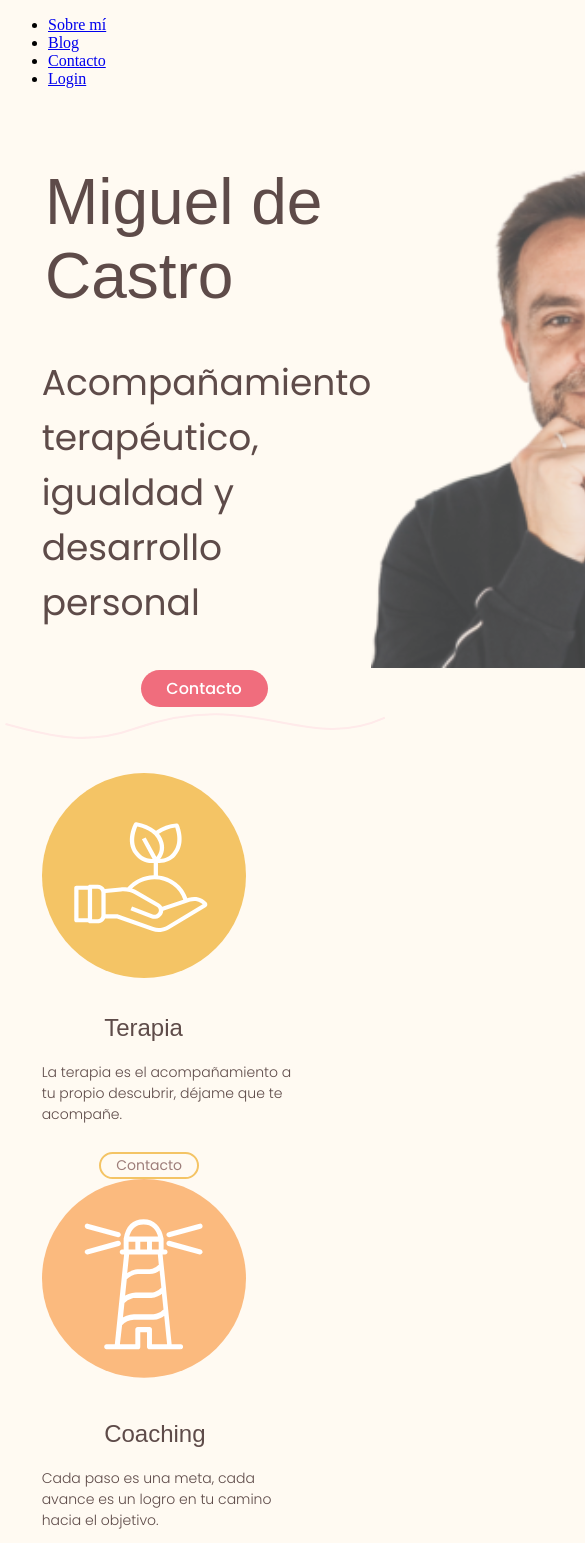
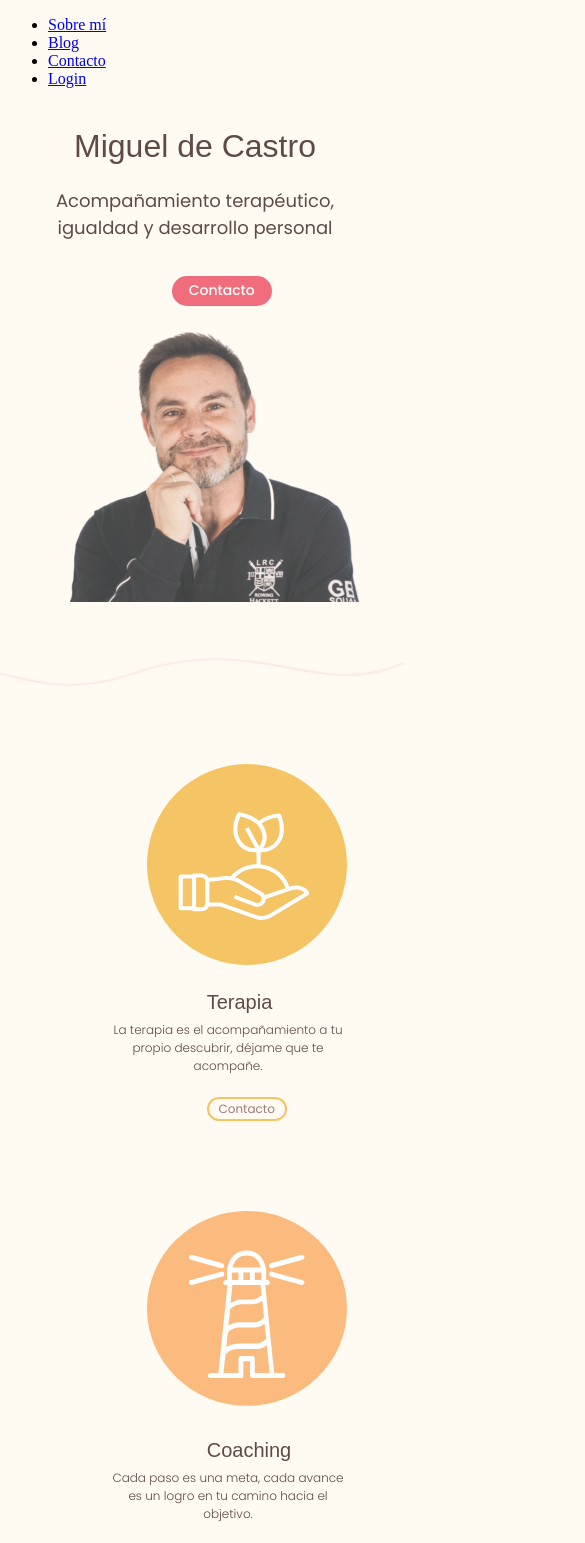
Before and after one commit to blancaden/migueldcastro_frontend, a React (Vite) app: page / in a window 390 px wide. Shown: the top 1543 px of the page, 585 px wide, since content can reach past the window. Built offline with nearby package versions, Linux system fonts and the light colour scheme; data requests are answered from the project's data file; a web font is replaced by a local one.

Commit message:
HomeSection's responsive almost done

```diff
--- a/src/components/BlogSection/BlogSection.css
+++ b/src/components/BlogSection/BlogSection.css
@@ -37,6 +37,6 @@ body {
   margin-left: 20px;
   top: 1;
   left: 1;
-  width: 40%;
-  height: auto;
+  width: 50%;
+  height: 100%;
 }
--- a/src/components/HomeSection/HomeSection.css
+++ b/src/components/HomeSection/HomeSection.css
@@ -22,6 +22,7 @@ img[src='/img/Ondas.svg'] {
     grid-column: 2;
     justify-self: end;
     margin-right: -5%;
+    width: 50%;
 }
 
 
@@ -97,6 +98,14 @@ img[src='/img/Ondas.svg'] {
     border-radius: 20px;
     border-style: solid;
     border-width: 2px;
+}
+
+.Coaching img {
+    width: 85%;
+}
+
+.Workshop img {
+    width: 83%;
 }
 
 .HomeSection-Services img:hover {
@@ -210,3 +219,221 @@ img[src='/img/Ondas.svg'] {
     width: 40%;
     opacity: 60%;
 }
+
+@media (max-width: 1200px) {
+    .HomeSection-Header h1 {
+        font-size: 48px;
+    }
+
+    .HomeSection-Header h2 {
+        font-size: 28px;
+    }
+
+    .HomeSection-Header button {
+        margin-left: 20%;
+    }
+
+    .HomeSection-Services {
+        padding: 20px;
+    }
+
+    .HomeSection-Services h4 {
+        font-size: 20px;
+    }
+
+    .Therapy button {
+        margin-bottom: 50px;
+    }
+
+    .HomeSection-KnowMe h3 {
+        font-size: 28px;
+    }
+
+    .HomeSection-KnowMe p {
+        width: 80%;
+    }
+}
+
+@media (max-width: 768px) {
+    .main-container {
+        margin: 5%;
+    }
+
+    .HomeSection-Header {
+        flex-direction: column;
+        align-items: center;
+    }
+
+    .HomeSection-Header img {
+        width: 100%;
+        margin-right: 0;
+        margin-top: 20px;
+    }
+
+    .HomeSection-Header h1 {
+        font-size: 36px;
+        margin-left: 0;
+        text-align: center;
+    }
+
+    .HomeSection-Header h2 {
+        font-size: 24px;
+        text-align: center;
+    }
+
+    .HomeSection-Header button {
+        margin-left: 0;
+        margin-top: 20px;
+    }
+
+    .HomeSection-Services {
+        flex-direction: column;
+        align-items: center;
+    }
+
+    .HomeSection-Services>div {
+        margin: 20px 0;
+    }
+
+    .HomeSection-Services img {
+        display: block;
+        margin-left: 100px;
+    }
+
+    .HomeSection-Services h4 {
+        margin-left: 160px;
+        margin-bottom: -5px;
+    }
+
+    .HomeSection-Services p {
+        font-size: 14px;
+        text-align: center;
+        width: 80%;
+        margin-left: 20px;
+    }
+
+    .HomeSection-Services button {
+        margin-left: 160px;
+        margin-top: 10px;
+        width: 80px;
+        font-size: 12px;
+        display: inline-block;
+    }
+
+    .HomeSection-KnowMe h3 {
+        font-size: 24px;
+        width: 100%;
+        text-align: center;
+    }
+
+    .HomeSection-KnowMe p {
+        width: 100%;
+        text-align: center;
+    }
+
+    .HomeSection-KnowMe button {
+        margin-left: 0;
+        margin-top: 20px;
+    }
+
+    .HomeSection-KnowMe img {
+        display: none;
+    }
+
+    .knowme-img {
+        top: auto;
+        left: 50%;
+        transform: translateX(-50%);
+        width: 80%;
+        margin-top: 20px;
+        position: static;
+        opacity: 1;
+    }
+}
+
+@media (max-width: 480px) {
+
+    .HomeSection-Header h1 {
+        font-size: 32px;
+    }
+
+    .HomeSection-Header h2 {
+        font-size: 18px;
+    }
+
+    .HomeSection-Header button {
+        width: 100px;
+        height: 30px;
+        font-size: 14px;
+        display: inline-block;
+        margin-left: 145px;
+        text-decoration: none;
+    }
+
+    .HomeSection-Header img {
+        width: 300px;
+        margin-left: 50px;
+        margin-bottom: 50px;
+    }
+
+    .HomeSection-Services {
+        flex-direction: column;
+        align-items: center;
+    }
+
+    .HomeSection-Services>div {
+        margin: 20px 0;
+    }
+
+    .HomeSection-Services img {
+        width: 200px;
+        display: block;
+        margin-left: 100px;
+    }
+
+    .HomeSection-Services h4 {
+        margin-left: 160px;
+        margin-bottom: -5px;
+    }
+
+    .HomeSection-Services p {
+        font-size: 12px;
+        text-align: center;
+        width: 70%;
+        margin-left: 60px;
+    }
+
+    .HomeSection-Services button {
+        margin-left: 160px;
+        margin-top: 10px;
+        width: 80px;
+        font-size: 12px;
+        display: inline-block;
+    }
+
+    .HomeSection-KnowMe h3 {
+        font-size: 20px;
+    }
+
+    .HomeSection-KnowMe p {
+        font-size: 14px;
+    }
+
+    .HomeSection-KnowMe button {
+        margin-left: 120px;
+        margin-top: 10px;
+        margin-bottom: 40px;
+        width: 140px;
+        font-size: 14px;
+    }
+
+    .HomeSection-KnowMe img {
+        display: none;
+    }
+
+    .knowme-img {
+        display: none;
+    }
+
+
+}
```
Also changed, not shown: src/components/HomeSection/HomeSection.jsx (line endings or trailing spaces).
